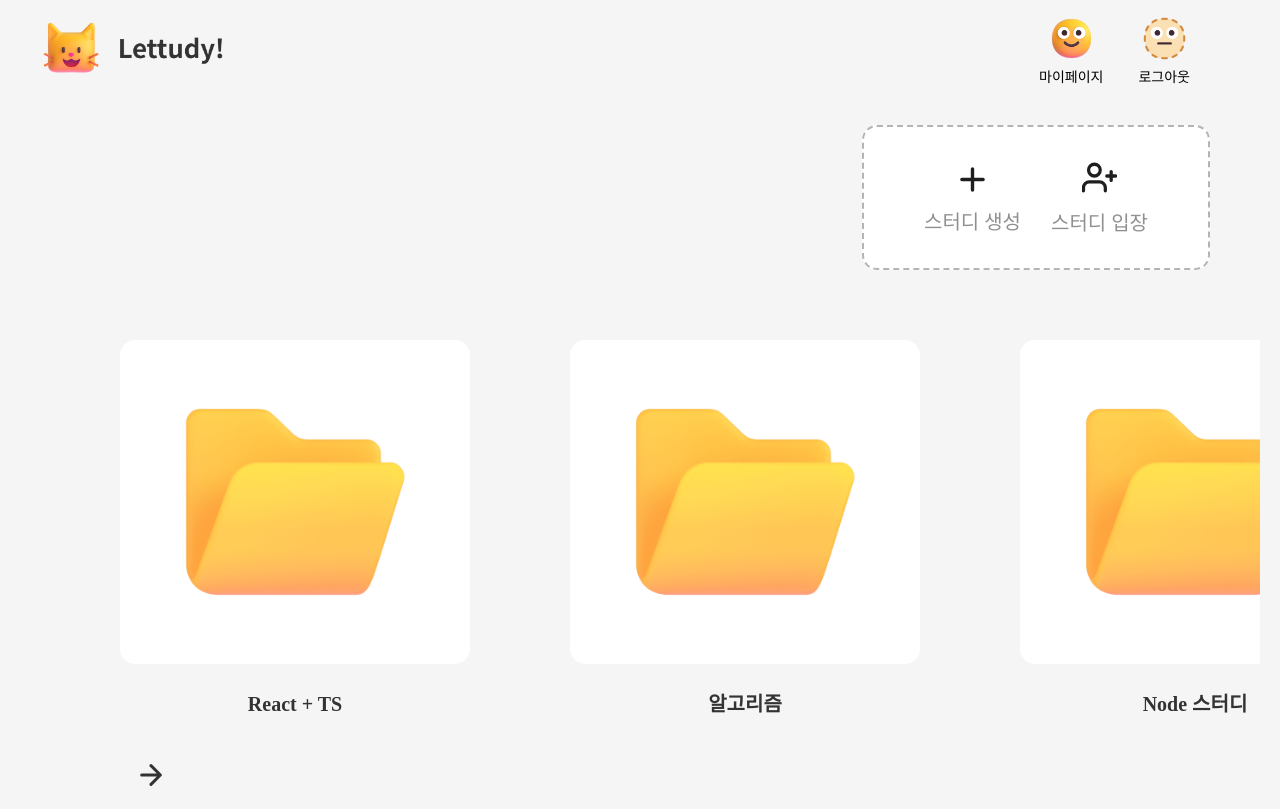
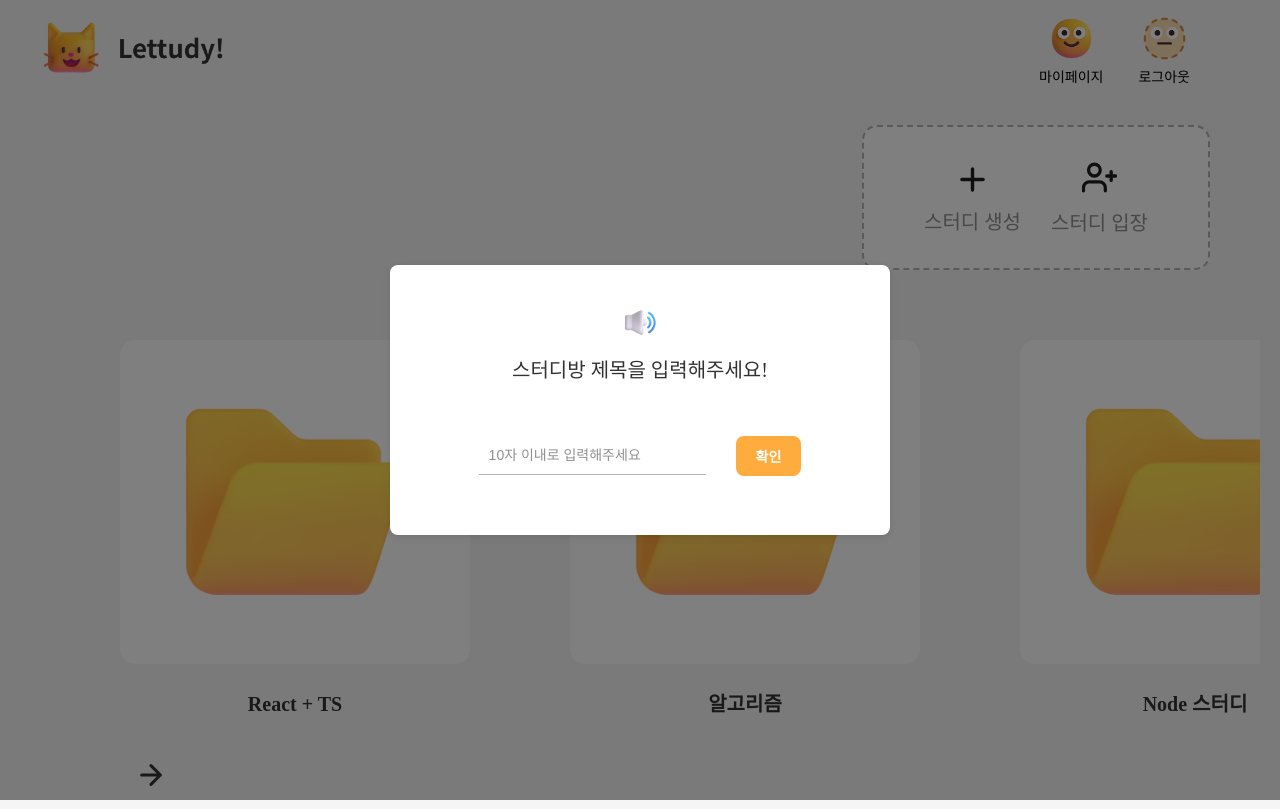
Before and after one commit to IIIIIFive/Lettudy_Client, a React (Vite) app: page / in a window 1280 px wide. Both pictures are taken after a click on the element "스터디 생성". Built offline with nearby package versions, Linux system fonts and the light colour scheme; a web font is replaced by a local one.

Commit message:
[Feat/#4] 홈페이지 모달 구현

```diff
--- a/src/components/common/Button.tsx
+++ b/src/components/common/Button.tsx
@@ -34,7 +34,7 @@ const ButtonStyle = styled.button<{
   justify-content: center;
   margin-top: 20px;
 
-  color: ${({ theme }) => theme.textWhite};
+  color: ${({ theme }) => theme.color_textWhite};
   background-color: #feac3e;
   border-radius: 15px;
   font-weight: 700;
--- a/src/components/common/Header.tsx
+++ b/src/components/common/Header.tsx
@@ -50,6 +50,7 @@ const HeaderStyle = styled.div`
       flex-direction: column;
       align-items: center;
       gap: 10px;
+      cursor: pointer;
 
       span {
         font-size: ${({ theme }) => theme.fontSize_xs};
--- /dev/null
+++ b/src/components/common/Modal.tsx
@@ -0,0 +1,60 @@
+import React, { useEffect } from 'react';
+import ReactDOM from 'react-dom';
+import styled from 'styled-components';
+
+interface ModalProps {
+  isOpen: boolean;
+  onClose: () => void;
+  children: React.ReactNode;
+}
+
+function Modal({ isOpen, onClose, children }: ModalProps) {
+  if (!isOpen) return null;
+
+  useEffect(() => {
+    const handleKeyDown = (event: KeyboardEvent) => {
+      if (event.key === 'Escape') {
+        onClose();
+      }
+    };
+
+    document.addEventListener('keydown', handleKeyDown);
+
+    return () => {
+      document.removeEventListener('keydown', handleKeyDown);
+    };
+  }, [isOpen, onClose]);
+
+  return ReactDOM.createPortal(
+    <ModalOverlay onClick={onClose}>
+      <ModalContent onClick={(e) => e.stopPropagation()}>
+        {children}
+      </ModalContent>
+    </ModalOverlay>,
+    document.body,
+  );
+}
+
+const ModalOverlay = styled.div`
+  position: fixed;
+  top: 0;
+  left: 0;
+  right: 0;
+  bottom: 0;
+  background: rgba(0, 0, 0, 0.5);
+  display: flex;
+  justify-content: center;
+  align-items: center;
+  z-index: 1000;
+`;
+
+const ModalContent = styled.div`
+  background: #fff;
+  padding: 20px;
+  border-radius: 8px;
+  max-width: 500px;
+  width: 100%;
+  box-shadow: 0 2px 10px rgba(0, 0, 0, 0.1);
+`;
+
+export default Modal;
--- /dev/null
+++ b/src/components/common/NormalButton.tsx
@@ -0,0 +1,41 @@
+import styled from 'styled-components';
+
+interface NormalButtonProps {
+  text: string;
+  onClick: () => void;
+  disabled?: boolean;
+}
+
+function NormalButton({ text, onClick, disabled = false }: NormalButtonProps) {
+  return (
+    <NormalButtonStyle type='button' onClick={onClick} disabled={disabled}>
+      {text}
+    </NormalButtonStyle>
+  );
+}
+
+export default NormalButton;
+
+const NormalButtonStyle = styled.button`
+  display: inline-flex;
+  align-items: center;
+  justify-content: center;
+  padding: 10px 20px;
+  border: none;
+  border-radius: 8px;
+  background-color: ${({ theme }) => theme.color_key};
+  color: ${({ theme }) => theme.color_textWhite};
+  font-size: ${({ theme }) => theme.fontSize_xs};
+  font-weight: 700;
+  cursor: pointer;
+  transition: opacity 0.3s;
+
+  &:hover:not(:disabled) {
+    opacity: 0.95;
+  }
+
+  &:disabled {
+    background-color: #cfd3d8;
+    cursor: not-allowed;
+  }
+`;
--- /dev/null
+++ b/src/components/homepage/HomeModals.tsx
@@ -0,0 +1,101 @@
+import { useState } from 'react';
+import styled from 'styled-components';
+import Modal from '../common/Modal';
+import NormalButton from '../common/NormalButton';
+
+interface HomeModalsProps {
+  isOpen: boolean;
+  onClose: () => void;
+  type: 'create' | 'join';
+  onConfirm: (inputValue: string) => void;
+}
+
+function HomeModals({ isOpen, onClose, type, onConfirm }: HomeModalsProps) {
+  const [inputValue, setInputValue] = useState('');
+
+  const handleConfirm = () => {
+    onConfirm(inputValue);
+    setInputValue('');
+    onClose();
+  };
+
+  return (
+    <Modal isOpen={isOpen} onClose={onClose}>
+      <HomeModalsStyle>
+        <div className='title'>
+          <img src='/assets/images/speaker.png' alt='speaker' width={35} />
+          {type === 'create'
+            ? '스터디방 제목을 입력해주세요!'
+            : '스터디방 입장 코드를 입력해주세요!'}
+        </div>
+        <div className='section'>
+          <div className='input'>
+            <input
+              type='text'
+              value={inputValue}
+              onChange={(e) => setInputValue(e.target.value)}
+              placeholder={
+                type === 'create'
+                  ? '10자 이내로 입력해주세요'
+                  : '입장 코드를 입력해주세요'
+              }
+            />
+          </div>
+          <div className='button'>
+            <NormalButton text='확인' onClick={handleConfirm} />
+          </div>
+        </div>
+      </HomeModalsStyle>
+    </Modal>
+  );
+}
+
+const HomeModalsStyle = styled.div`
+  display: flex;
+  flex-direction: column;
+  align-items: center;
+  justify-content: center;
+  padding: 20px;
+  gap: 40px;
+
+  .title {
+    display: flex;
+    flex-direction: column;
+    align-items: center;
+    color: ${({ theme }) => theme.color_textBlack};
+    font-size: ${({ theme }) => theme.fontSize_md};
+    margin-bottom: 16px;
+    text-align: center;
+    gap: 20px;
+  }
+
+  .section {
+    display: flex;
+
+    .input {
+      margin-bottom: 20px;
+      width: 100%;
+      flex: 1;
+
+      input {
+        width: 100%;
+        padding: 10px;
+        border: none;
+        border-bottom: 1px solid ${({ theme }) => theme.color_borderGray};
+        font-size: ${({ theme }) => theme.fontSize_sm};
+        outline: none;
+        box-shadow: none;
+      }
+      input::placeholder {
+        font-size: ${({ theme }) => theme.fontSize_xs};
+        color: ${({ theme }) => theme.color_textGray};
+      }
+    }
+
+    .button {
+      margin-left: 30px;
+    }
+  }
+`;
+
+export default HomeModals;
--- a/src/components/homepage/RoomList.tsx
+++ b/src/components/homepage/RoomList.tsx
@@ -36,15 +36,10 @@ const RoomListStyle = styled.div`
   padding: 50px 100px;
   overflow-x: hidden;
 
-  ::-webkit-scrollbar {
-    height: 10px; /* 스크롤바 높이 */
-    background-color: transparent; /* 스크롤바 배경을 투명으로 설정 */
-  }
-
-  scrollbar-width: none; /* Firefox */
-  -ms-overflow-style: none; /* IE 10+ */
+  scrollbar-width: none;
+  -ms-overflow-style: none;
   &::-webkit-scrollbar {
-    display: none; /* WebKit 기반 브라우저 */
+    display: none;
   }
 `;
 
--- a/src/pages/HomePage.tsx
+++ b/src/pages/HomePage.tsx
@@ -1,11 +1,26 @@
+import HomeModals from '@/components/homepage/HomeModals';
 import RoomList from '@/components/homepage/RoomList';
+import { useState } from 'react';
 import styled from 'styled-components';
 
 function HomePage() {
+  const [isCreateModalOpen, setCreateModalOpen] = useState(false);
+  const [isJoinModalOpen, setJoinModalOpen] = useState(false);
+
+  const openCreateModal = () => setCreateModalOpen(true);
+  const closeCreateModal = () => setCreateModalOpen(false);
+
+  const openJoinModal = () => setJoinModalOpen(true);
+  const closeJoinModal = () => setJoinModalOpen(false);
+
+  const handleCreate = (roomName: string) => {};
+
+  const handleJoin = (code: string) => {};
+
   return (
     <HomePageStyle>
       <div className='buttons'>
-        <div className='icon'>
+        <div className='icon' onClick={openCreateModal}>
           <img
             className='plus'
             src='/assets/icon/plus-icon.svg'
@@ -14,7 +29,7 @@ function HomePage() {
           />
           <span>스터디 생성</span>
         </div>
-        <div className='icon'>
+        <div className='icon' onClick={openJoinModal}>
           <img
             src='/assets/icon/add-person-icon.svg'
             alt='add-person'
@@ -27,6 +42,19 @@ function HomePage() {
         <RoomList />
         <img className='arrow' src='/assets/icon/arrow-icon.svg' alt='arrow' />
       </div>
+      <HomeModals
+        isOpen={isCreateModalOpen}
+        onClose={closeCreateModal}
+        type='create'
+        onConfirm={handleCreate}
+      />
+
+      <HomeModals
+        isOpen={isJoinModalOpen}
+        onClose={closeJoinModal}
+        type='join'
+        onConfirm={handleJoin}
+      />
     </HomePageStyle>
   );
 }
```
Also changed, not shown: public/assets/images/speaker.png (added).
